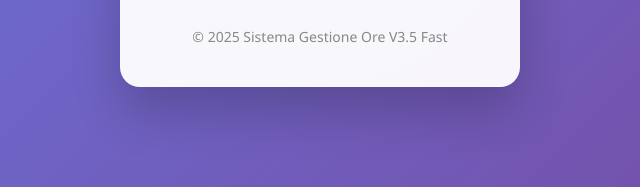
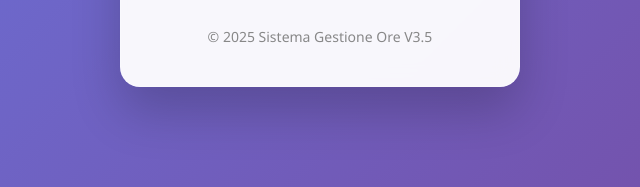
Before and after one commit to mrbenza/ore-lavoro, a website: page index.html in a window 1280 px wide. Shown: the part 603-790 px from the top of the page, 320-960 px from the left. Drawn offline with Linux system fonts and the light colour scheme.

Commit message:
Update index.html

```diff
--- a/index.html
+++ b/index.html
@@ -378,7 +378,7 @@
         </form>
 
         <div class="footer">
-            <p>&copy; 2025 Sistema Gestione Ore V3.5 Fast</p>
+            <p>&copy; 2025 Sistema Gestione Ore V3.5</p>
         </div>
     </div>
 
@@ -553,7 +553,7 @@
 
         // ⚡ SETUP VELOCE AL CARICAMENTO
         document.addEventListener('DOMContentLoaded', async function() {
-            console.log('⚡ Sistema Login V3.5 Fast avviato');
+            console.log('⚡ Sistema Login V3.5 avviato');
 
             // Se già loggato, redirect immediato
             if (PageGuard.redirectIfLoggedIn()) {
```
